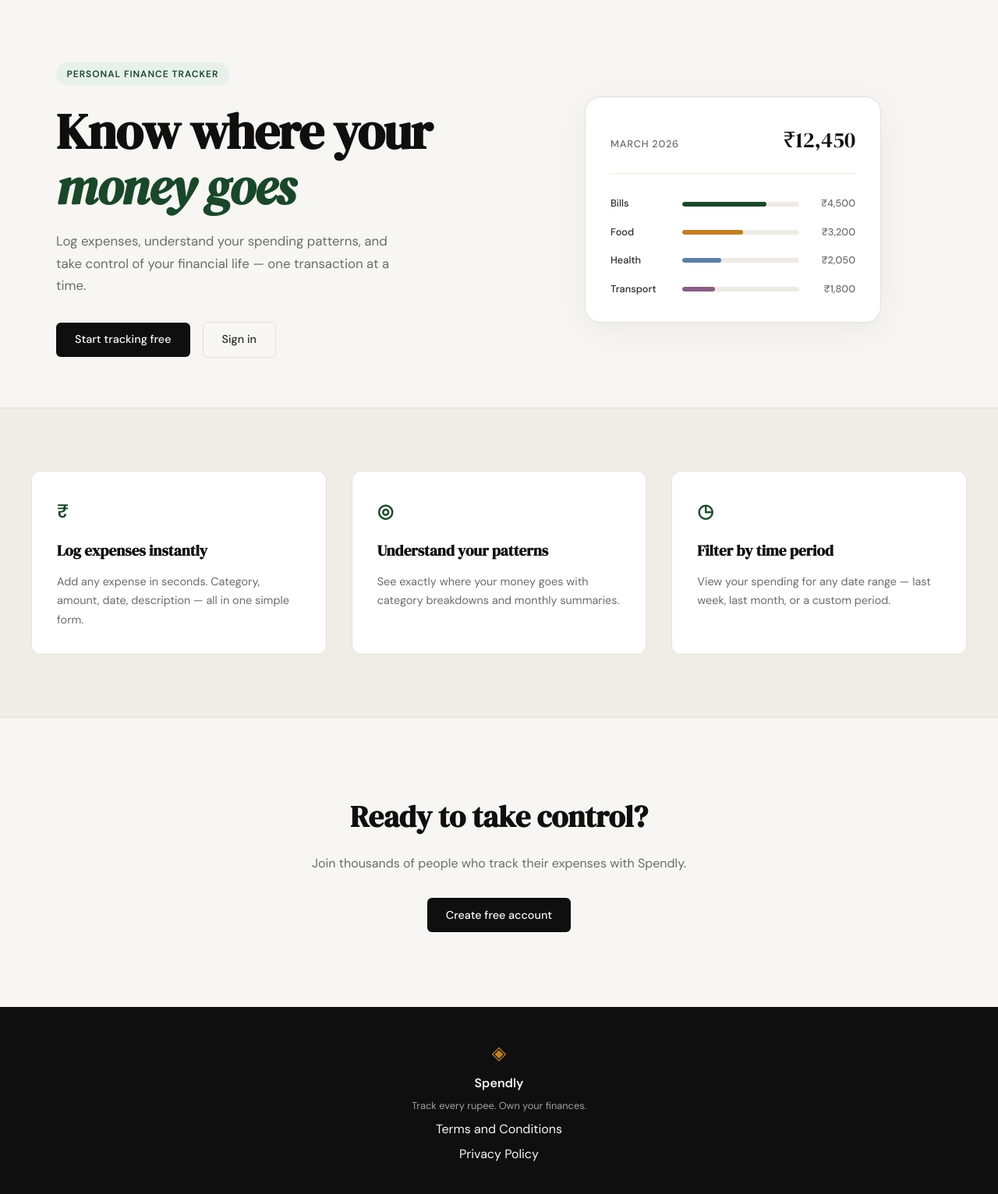
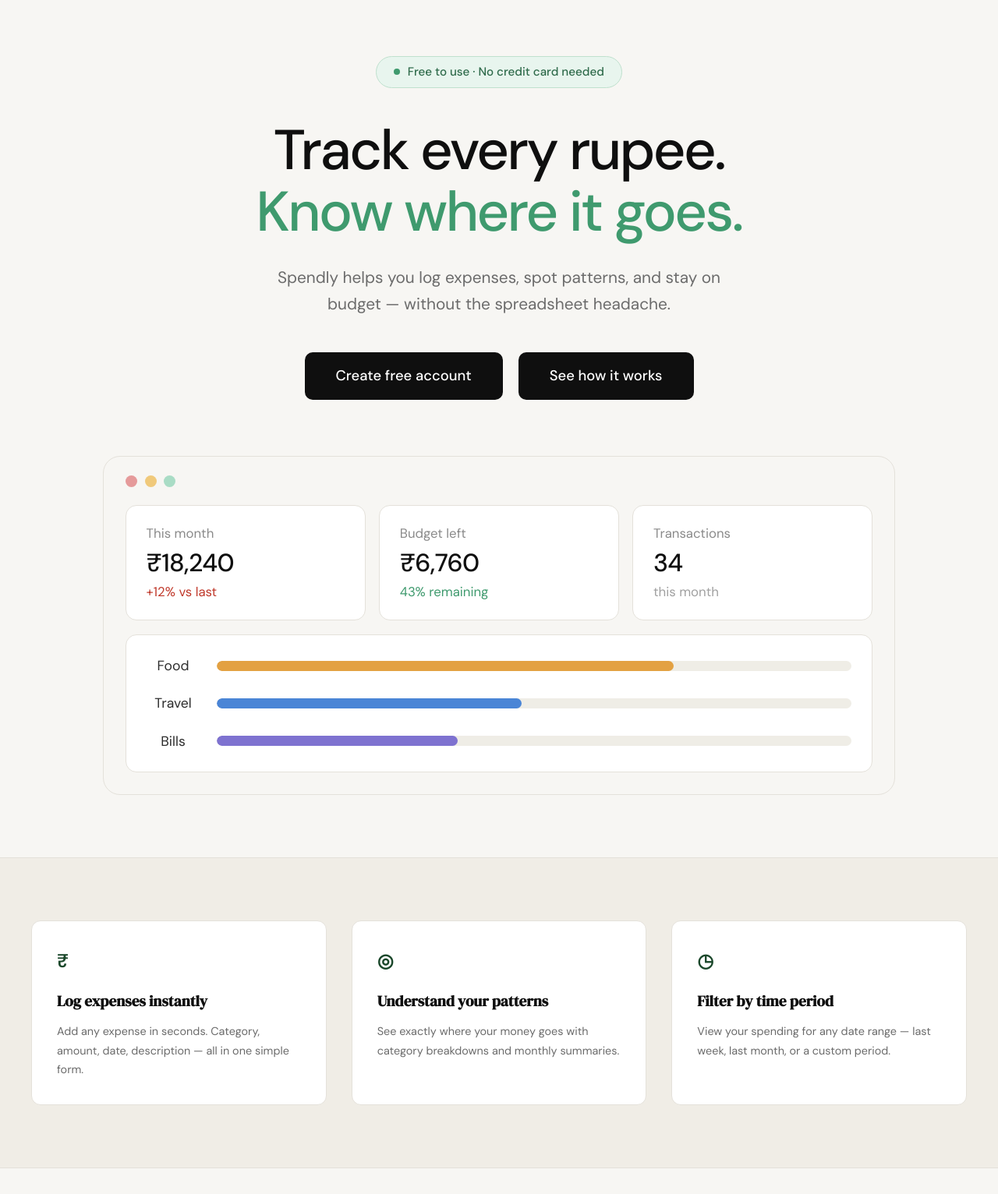
Before and after one commit to ForhanShahriarFahim/spendly, a Flask app: page / in a window 1280 px wide. Shown: the part 61-1593 px from the top of the page at 78% size. Run offline with Flask 3, Linux system fonts and the light colour scheme.

Commit message:
Redesign landing page hero
Replace the hero with a centered layout: badge, two-line headline,
subtitle, two CTAs, and a dashboard preview with stat cards and
category bars. Hero styles live in a new landing.css loaded only on
the landing page.

Co-Authored-By: Claude Opus 5.5 <noreply@anthropic.com>

```diff
--- /dev/null
+++ b/static/css/landing.css
@@ -0,0 +1,193 @@
+/* ------------------------------------------------------------------ */
+/* Landing hero — overrides the hero rules in style.css                */
+/* ------------------------------------------------------------------ */
+
+.hero {
+    display: block;
+    max-width: 1080px;
+    margin: 0 auto;
+    padding: 4.5rem 2rem 5rem;
+    text-align: center;
+}
+
+.hero-badge {
+    display: inline-flex;
+    align-items: center;
+    gap: 0.6rem;
+    background: #e8f5ee;
+    color: #2f6b4b;
+    border: 1px solid #bfe0cd;
+    font-size: 0.95rem;
+    font-weight: 500;
+    letter-spacing: 0;
+    text-transform: none;
+    padding: 0.45rem 1.4rem;
+    border-radius: 999px;
+    margin-bottom: 2.5rem;
+}
+
+.hero-badge-dot {
+    width: 8px;
+    height: 8px;
+    border-radius: 50%;
+    background: #3f9a6e;
+}
+
+.hero-title {
+    font-family: var(--font-body);
+    font-weight: 500;
+    font-size: clamp(2.75rem, 6.5vw, 4.5rem);
+    line-height: 1.1;
+    letter-spacing: -0.035em;
+    color: var(--ink);
+    margin-bottom: 1.75rem;
+}
+
+.hero-title-accent {
+    display: block;
+    color: #3f9a6e;
+}
+
+.hero-subtitle {
+    font-size: 1.3rem;
+    line-height: 1.65;
+    color: var(--ink-muted);
+    max-width: 640px;
+    margin: 0 auto 2.75rem;
+}
+
+.hero-actions {
+    display: flex;
+    justify-content: center;
+    gap: 1.25rem;
+    flex-wrap: wrap;
+    margin-bottom: 4.5rem;
+}
+
+.hero-btn {
+    display: inline-block;
+    background: var(--ink);
+    color: #ffffff;
+    font-size: 1.15rem;
+    font-weight: 500;
+    padding: 1rem 2.5rem;
+    border-radius: 10px;
+    transition: background 0.2s;
+}
+
+.hero-btn:hover { background: var(--accent); }
+
+/* ------------------------------------------------------------------ */
+/* Hero dashboard preview                                              */
+/* ------------------------------------------------------------------ */
+
+.hero-dash {
+    background: var(--paper);
+    border: 1px solid var(--border);
+    border-radius: 22px;
+    padding: 1.5rem 1.75rem 1.75rem;
+    text-align: left;
+}
+
+.hero-dash-dots {
+    display: flex;
+    gap: 0.6rem;
+    margin-bottom: 1.4rem;
+}
+
+.hero-dash-dots span {
+    width: 15px;
+    height: 15px;
+    border-radius: 50%;
+}
+
+.hero-dash-dots span:nth-child(1) { background: #e59a9a; }
+.hero-dash-dots span:nth-child(2) { background: #f0c97a; }
+.hero-dash-dots span:nth-child(3) { background: #a9dcc5; }
+
+.hero-stats {
+    display: grid;
+    grid-template-columns: repeat(3, 1fr);
+    gap: 1.1rem;
+    margin-bottom: 1.1rem;
+}
+
+.hero-stat,
+.hero-cats {
+    background: var(--paper-card);
+    border: 1px solid var(--border);
+    border-radius: 14px;
+}
+
+.hero-stat { padding: 1.4rem 1.6rem; }
+
+.hero-stat-label {
+    font-size: 1.05rem;
+    color: #8a8a8a;
+}
+
+.hero-stat-value {
+    font-size: 2rem;
+    font-weight: 500;
+    letter-spacing: -0.02em;
+    color: var(--ink);
+    line-height: 1.5;
+}
+
+.hero-stat-note {
+    font-size: 1.05rem;
+    color: var(--ink-faint);
+}
+
+.hero-stat-note.up { color: var(--danger); }
+.hero-stat-note.good { color: #3f9a6e; }
+
+.hero-cats {
+    display: flex;
+    flex-direction: column;
+    gap: 1.25rem;
+    padding: 1.6rem 1.6rem 1.6rem 2rem;
+}
+
+.hero-cat {
+    display: grid;
+    grid-template-columns: 56px 1fr;
+    align-items: center;
+    gap: 1.75rem;
+}
+
+.hero-cat-name {
+    font-size: 1.1rem;
+    color: var(--ink-soft);
+    text-align: center;
+}
+
+.hero-cat-track {
+    height: 13px;
+    background: #efede6;
+    border-radius: 999px;
+    overflow: hidden;
+}
+
+.hero-cat-bar {
+    height: 100%;
+    border-radius: 999px;
+}
+
+.hero-cat-bar.food   { background: #e3a142; }
+.hero-cat-bar.travel { background: #4a85d6; }
+.hero-cat-bar.bills  { background: #7e72d0; }
+
+/* ------------------------------------------------------------------ */
+/* Responsive                                                          */
+/* ------------------------------------------------------------------ */
+
+@media (max-width: 700px) {
+    .hero { padding: 3rem 1rem 3.5rem; }
+    .hero-subtitle { font-size: 1.1rem; }
+    .hero-btn { font-size: 1rem; padding: 0.85rem 1.75rem; }
+    .hero-dash { padding: 1.25rem; }
+    .hero-stats { grid-template-columns: 1fr; }
+    .hero-cats { padding: 1.25rem; }
+    .hero-cat { gap: 1rem; }
+}
--- a/templates/landing.html
+++ b/templates/landing.html
@@ -2,60 +2,58 @@
 
 {% block title %}Spendly — Track Every Rupee{% endblock %}
 
+{% block head %}
+<link rel="stylesheet" href="{{ url_for('static', filename='css/landing.css') }}">
+{% endblock %}
+
 {% block content %}
 
 <section class="hero">
-    <div class="hero-inner">
-        <div class="hero-badge">Personal Finance Tracker</div>
+    <div class="hero-badge"><span class="hero-badge-dot"></span>Free to use · No credit card needed</div>
     <h1 class="hero-title">
-            Know where your<br>
-            <em>money goes</em>
+        Track every rupee.
+        <span class="hero-title-accent">Know where it goes.</span>
     </h1>
     <p class="hero-subtitle">
-            Log expenses, understand your spending patterns,
-            and take control of your financial life —
-            one transaction at a time.
+        Spendly helps you log expenses, spot patterns, and stay
+        on budget — without the spreadsheet headache.
     </p>
     <div class="hero-actions">
-            <a href="{{ url_for('register') }}" class="btn-primary">Start tracking free</a>
-            <a href="{{ url_for('login') }}" class="btn-ghost">Sign in</a>
+        <a href="{{ url_for('register') }}" class="hero-btn">Create free account</a>
+        <a href="#" class="hero-btn">See how it works</a>
+    </div>
+
+    <div class="hero-dash">
+        <div class="hero-dash-dots"><span></span><span></span><span></span></div>
+        <div class="hero-stats">
+            <div class="hero-stat">
+                <div class="hero-stat-label">This month</div>
+                <div class="hero-stat-value">₹18,240</div>
+                <div class="hero-stat-note up">+12% vs last</div>
+            </div>
+            <div class="hero-stat">
+                <div class="hero-stat-label">Budget left</div>
+                <div class="hero-stat-value">₹6,760</div>
+                <div class="hero-stat-note good">43% remaining</div>
+            </div>
+            <div class="hero-stat">
+                <div class="hero-stat-label">Transactions</div>
+                <div class="hero-stat-value">34</div>
+                <div class="hero-stat-note">this month</div>
             </div>
         </div>
-    <div class="hero-visual">
-        <div class="mock-card">
-            <div class="mock-card-header">
-                <span class="mock-label">March 2026</span>
-                <span class="mock-total">₹12,450</span>
+        <div class="hero-cats">
+            <div class="hero-cat">
+                <span class="hero-cat-name">Food</span>
+                <div class="hero-cat-track"><div class="hero-cat-bar food" style="width: 72%"></div></div>
             </div>
-            <div class="mock-bars">
-                <div class="mock-bar-row">
-                    <span class="mock-cat">Bills</span>
-                    <div class="mock-bar-track">
-                        <div class="mock-bar" style="width: 72%"></div>
+            <div class="hero-cat">
+                <span class="hero-cat-name">Travel</span>
+                <div class="hero-cat-track"><div class="hero-cat-bar travel" style="width: 48%"></div></div>
             </div>
-                    <span class="mock-amt">₹4,500</span>
-                </div>
-                <div class="mock-bar-row">
-                    <span class="mock-cat">Food</span>
-                    <div class="mock-bar-track">
-                        <div class="mock-bar mock-bar-2" style="width: 52%"></div>
-                    </div>
-                    <span class="mock-amt">₹3,200</span>
-                </div>
-                <div class="mock-bar-row">
-                    <span class="mock-cat">Health</span>
-                    <div class="mock-bar-track">
-                        <div class="mock-bar mock-bar-3" style="width: 33%"></div>
-                    </div>
-                    <span class="mock-amt">₹2,050</span>
-                </div>
-                <div class="mock-bar-row">
-                    <span class="mock-cat">Transport</span>
-                    <div class="mock-bar-track">
-                        <div class="mock-bar mock-bar-4" style="width: 28%"></div>
-                    </div>
-                    <span class="mock-amt">₹1,800</span>
-                </div>
+            <div class="hero-cat">
+                <span class="hero-cat-name">Bills</span>
+                <div class="hero-cat-track"><div class="hero-cat-bar bills" style="width: 38%"></div></div>
             </div>
         </div>
     </div>
```
Lines whose indentation alone changed are shown as unchanged.
